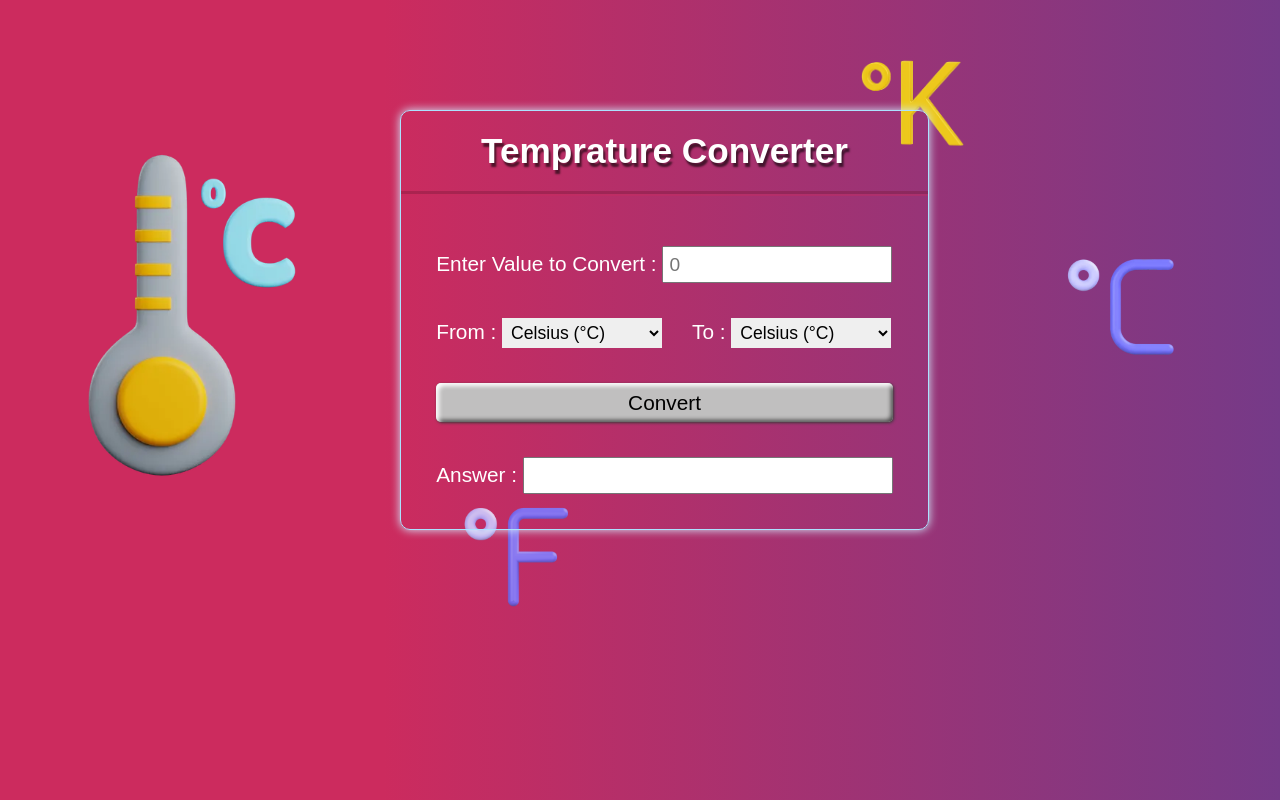
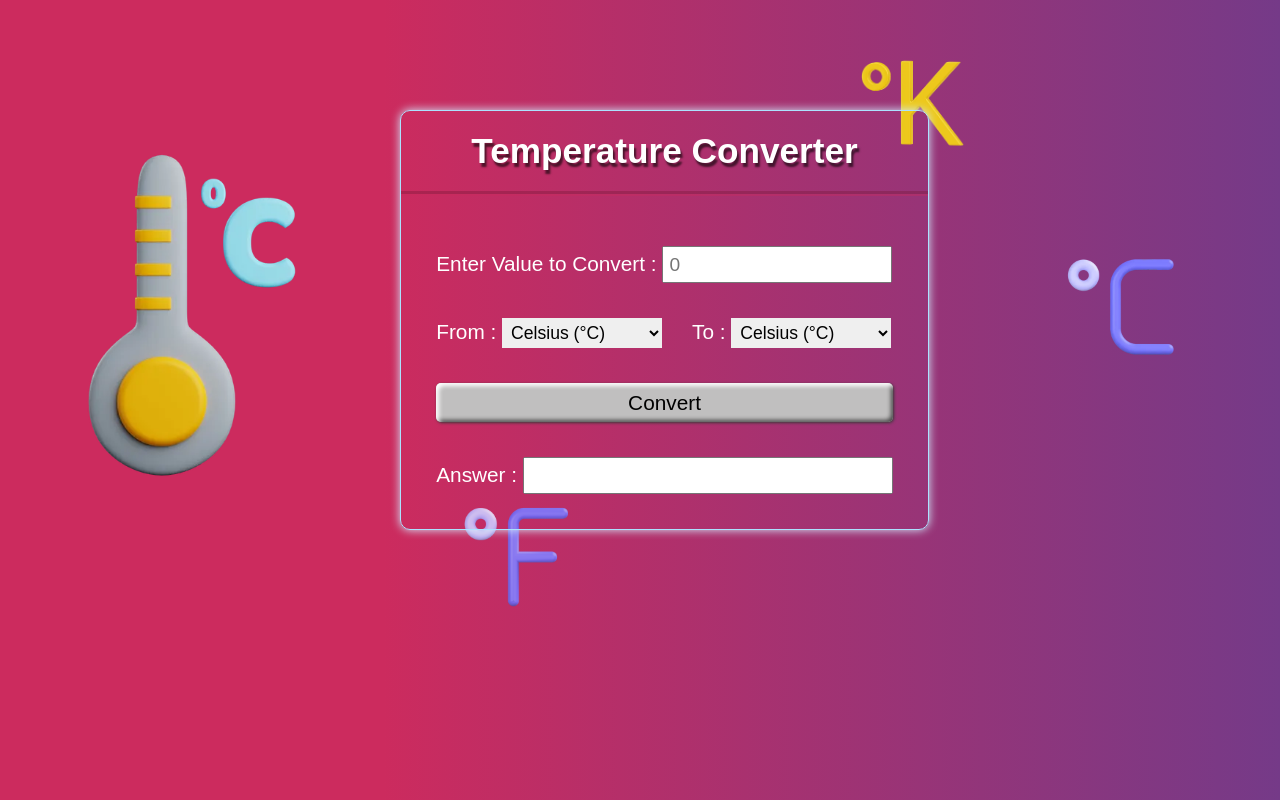
Before and after one commit to vshveta08/Temperature-Converter, a plain HTML site: page index.html in a window 1280 px wide. Drawn offline with Linux system fonts and the light colour scheme.

Commit message:
Update index.html

```diff
--- a/index.html
+++ b/index.html
@@ -23,7 +23,7 @@
 
         <div id="container">
 
-            <h2 id="heading">Temprature Converter</h2>
+            <h2 id="heading">Temperature Converter</h2>
 
             <div id="main">
                 <div id="input">
```
